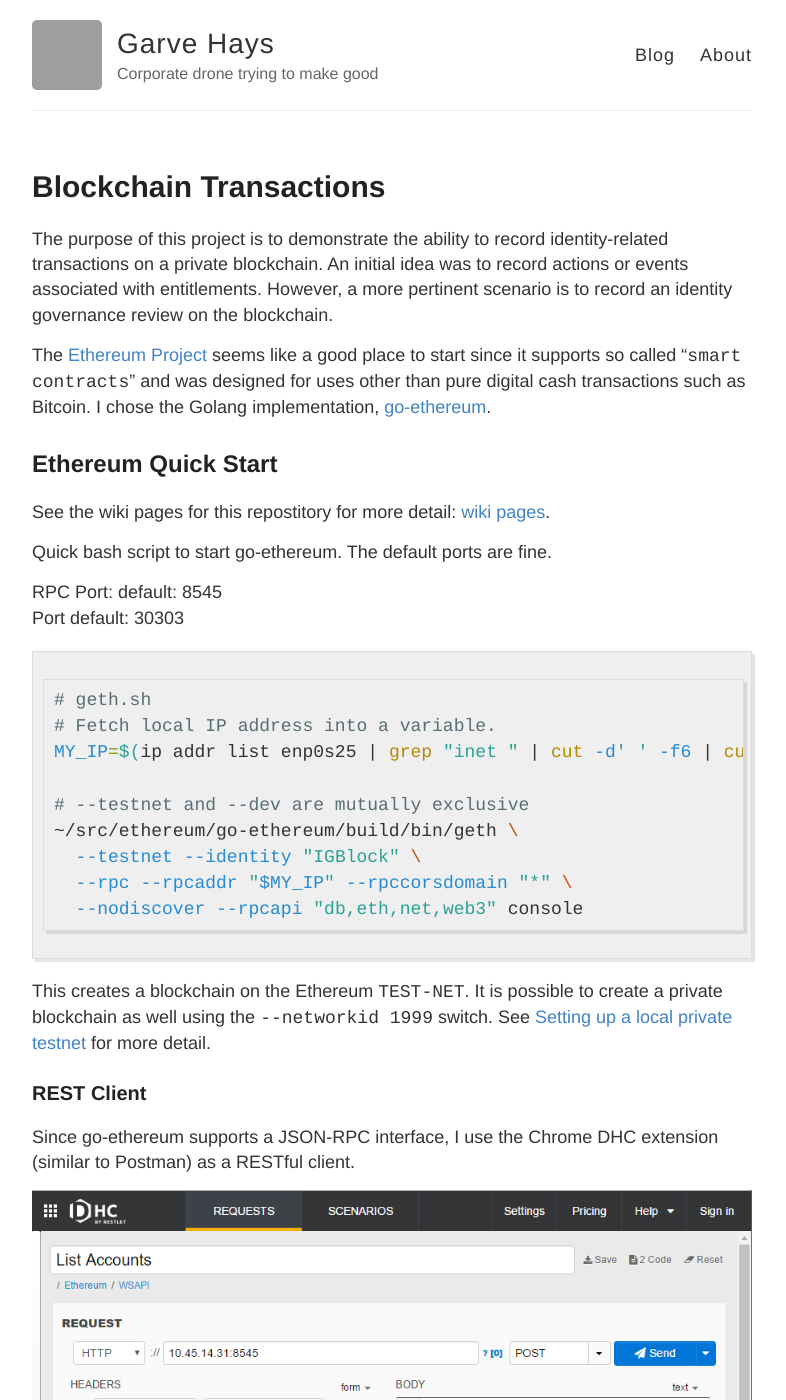
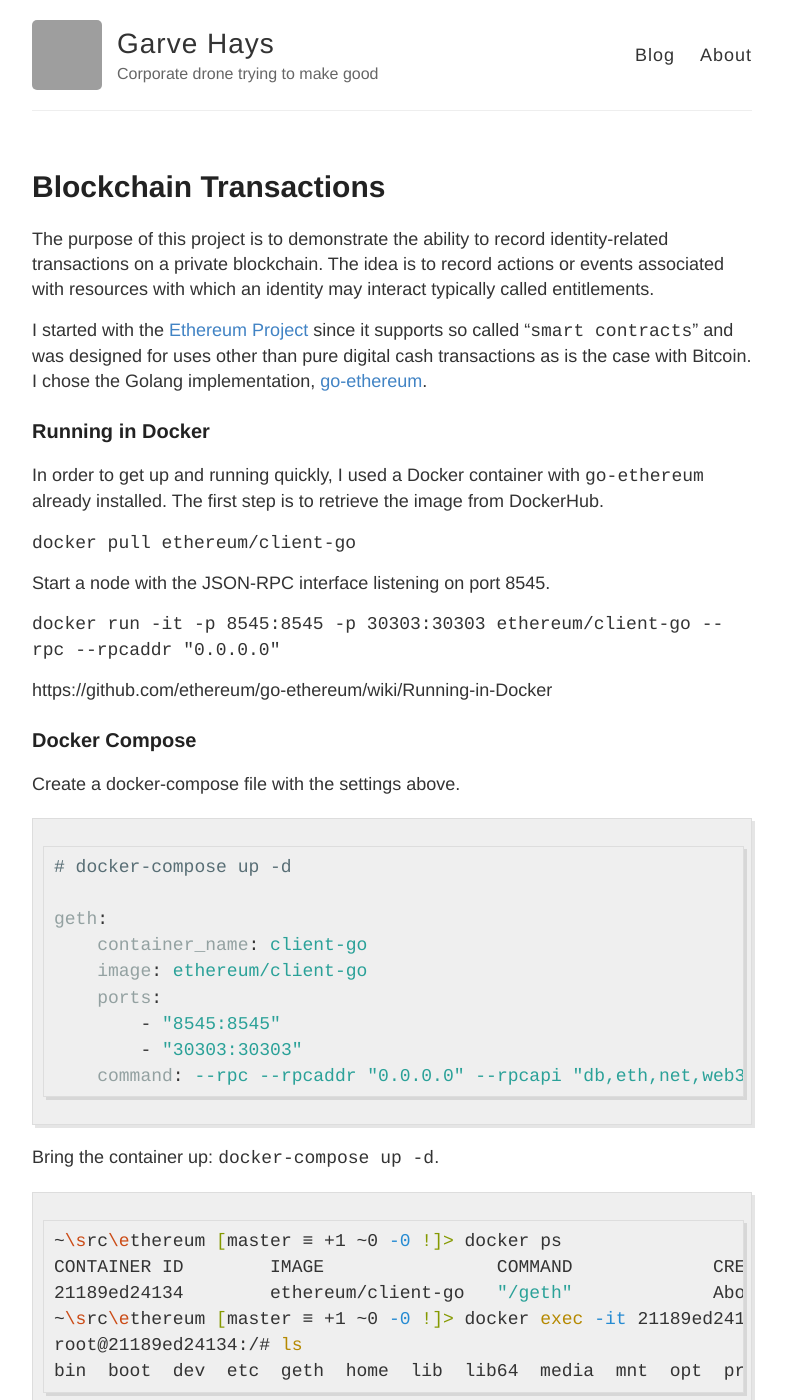
Before and after one commit to gkhays/gkhays.github.io, a Jekyll site: the page built from _posts/2017-02-08-Ethereum-PoC.md, in a window 1280 px wide and 1400 px high. Shown: the whole window, without its empty margins (248-1034 px from the left). Built offline with Jekyll 4.4.1, drawn with Linux system fonts in a browser that asks for light colours; some of the changed text lies outside the part shown; grey boxes are pictures that could not be loaded.

Commit message:
Pull in container description from wiki page

````diff
--- a/_posts/2017-02-08-Ethereum-PoC.md
+++ b/_posts/2017-02-08-Ethereum-PoC.md
@@ -4,9 +4,66 @@
 categories: [ethereum, bitcoin]
 ---
 
-The purpose of this project is to demonstrate the ability to record identity-related transactions on a private blockchain. An initial idea was to record actions or events associated with entitlements. However, a more pertinent scenario is to record an identity governance review on the blockchain.
+The purpose of this project is to demonstrate the ability to record identity-related transactions on a private blockchain. The idea is to record actions or events associated with resources with which an identity may interact typically called entitlements.
 
-The [Ethereum Project](https://www.ethereum.org/) seems like a good place to start since it supports so called "`smart contracts`" and was designed for uses other than pure digital cash transactions such as Bitcoin. I chose the Golang implementation, [go-ethereum](https://github.com/ethereum/go-ethereum).
+I started with the [Ethereum Project](https://www.ethereum.org/) since it supports so called "`smart contracts`" and was designed for uses other than pure digital cash transactions as is the case with Bitcoin. I chose the Golang implementation, [go-ethereum](https://github.com/ethereum/go-ethereum).
+
+### Running in Docker ###
+
+In order to get up and running quickly, I used a Docker container with `go-ethereum` already installed. The first step is to retrieve the image from DockerHub.
+
+`docker pull ethereum/client-go`
+
+Start a node with the JSON-RPC interface listening on port 8545.
+
+`docker run -it -p 8545:8545 -p 30303:30303 ethereum/client-go --rpc --rpcaddr "0.0.0.0"`
+
+https://github.com/ethereum/go-ethereum/wiki/Running-in-Docker
+
+### Docker Compose ###
+
+Create a docker-compose file with the settings above.
+```yaml
+# docker-compose up -d
+
+geth:
+    container_name: client-go
+    image: ethereum/client-go
+    ports:
+        - "8545:8545"
+        - "30303:30303"
+    command: --rpc --rpcaddr "0.0.0.0" --rpcapi "db,eth,net,web3" --rpccorsdomain "*" --testnet --nodiscover
+```
+
+Bring the container up: `docker-compose up -d`.
+```bash
+~\src\ethereum [master ≡ +1 ~0 -0 !]> docker ps
+CONTAINER ID        IMAGE                COMMAND             CREATED              STATUS              PORTS                                              NAMES
+21189ed24134        ethereum/client-go   "/geth"             About a minute ago   Up About a minute   0.0.0.0:8545->8545/tcp, 0.0.0.0:30303->30303/tcp   client-go
+~\src\ethereum [master ≡ +1 ~0 -0 !]> docker exec -it 21189ed24134 /bin/bash
+root@21189ed24134:/# ls
+bin  boot  dev  etc  geth  home  lib  lib64  media  mnt  opt  proc  root  run  sbin  srv  sys  tmp  usr  var
+```
+
+Confirm the server is running with the intended switches.
+```bash
+root@20c354e83cf1:/# ps aux
+USER        PID %CPU %MEM    VSZ   RSS TTY      STAT START   TIME COMMAND
+root          1  0.3  3.0 326624 61820 ?        Ssl  19:09   0:01 /geth --rpc --rpcaddr 0.0.0.0 --rpcapi db,eth,net,web3
+root         13  0.0  0.1  18240  3388 ?        Ss   19:11   0:00 /bin/bash
+root         41  0.0  0.1  34424  2760 ?        R+   19:14   0:00 ps aux
+```
+
+Attach to the console.
+```bash
+root@21189ed24134:/# ./geth attach
+Welcome to the Geth JavaScript console!
+
+instance: Geth/v1.5.8-stable-f58fb322/linux/go1.6.2
+ modules: admin:1.0 debug:1.0 eth:1.0 miner:1.0 net:1.0 personal:1.0 rpc:1.0 txpool:1.0 web3:1.0
+
+>
+```
 
 ## Ethereum Quick Start
 See the wiki pages for this repostitory for more detail: [wiki pages](/wiki/Home).
````
